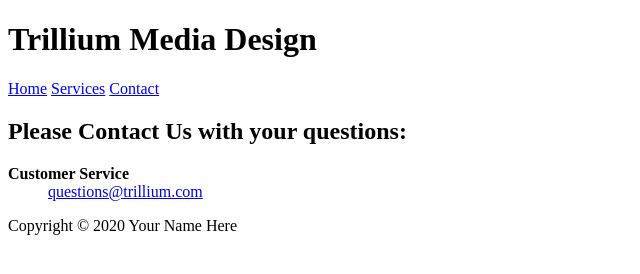
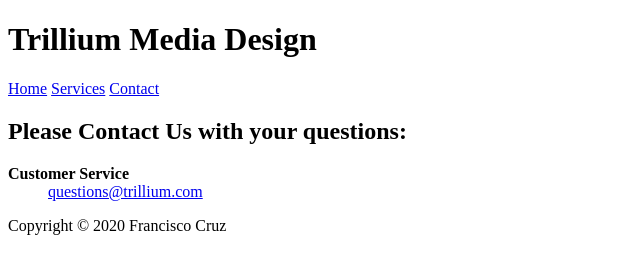
Before and after one commit to K2botz/My_sixth_CSS, a plain HTML site: page contact.html in a window 1280 px wide. Shown: the full height of the page, 0-640 px from the left. Drawn offline with Linux system fonts and the light colour scheme.

Commit message:
Update contact.html

```diff
--- a/contact.html
+++ b/contact.html
@@ -16,6 +16,6 @@
        <dd><a href=”mailto:questions@trillium.com”>questions@trillium.com</a></dd>
   </dl>
 </main>
-<footer>Copyright &copy; 2020 Your Name Here</footer>
+<footer>Copyright &copy; 2020 Francisco Cruz</footer>
 </body>
 </html>
```
